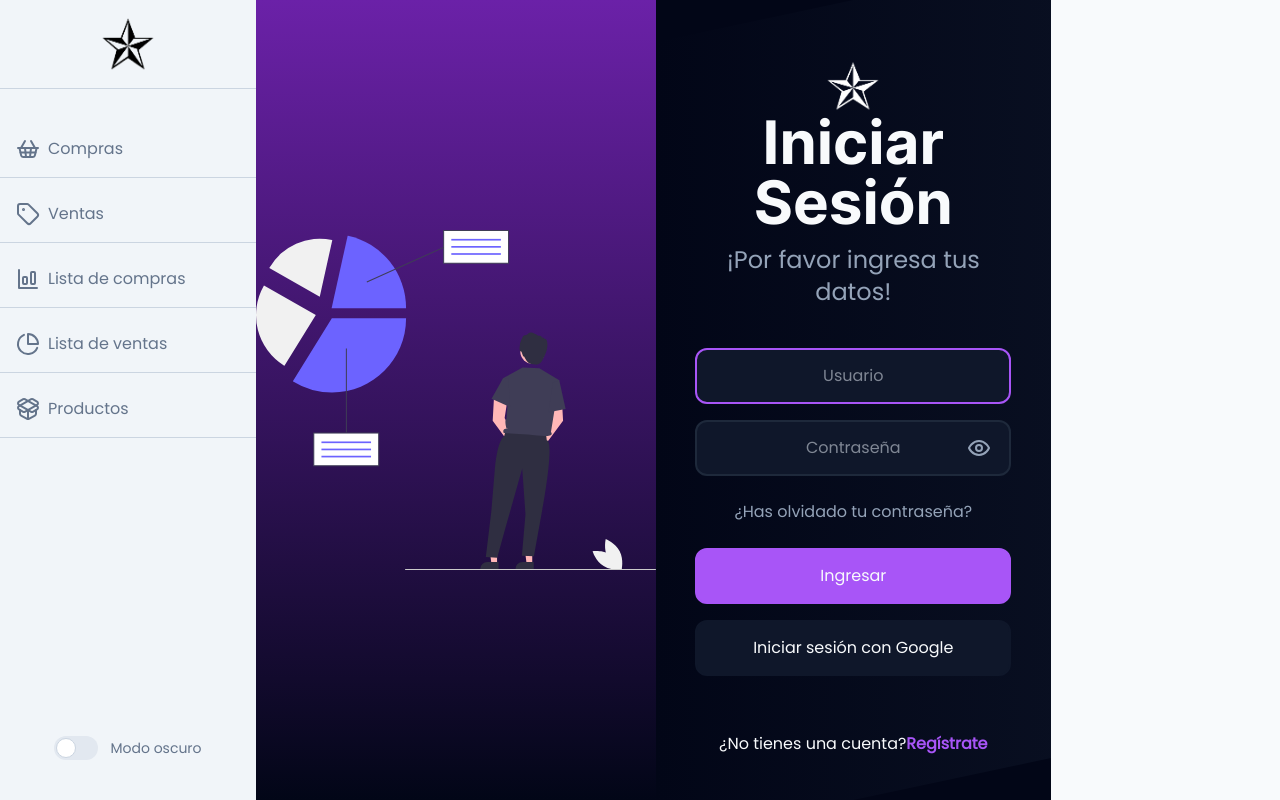
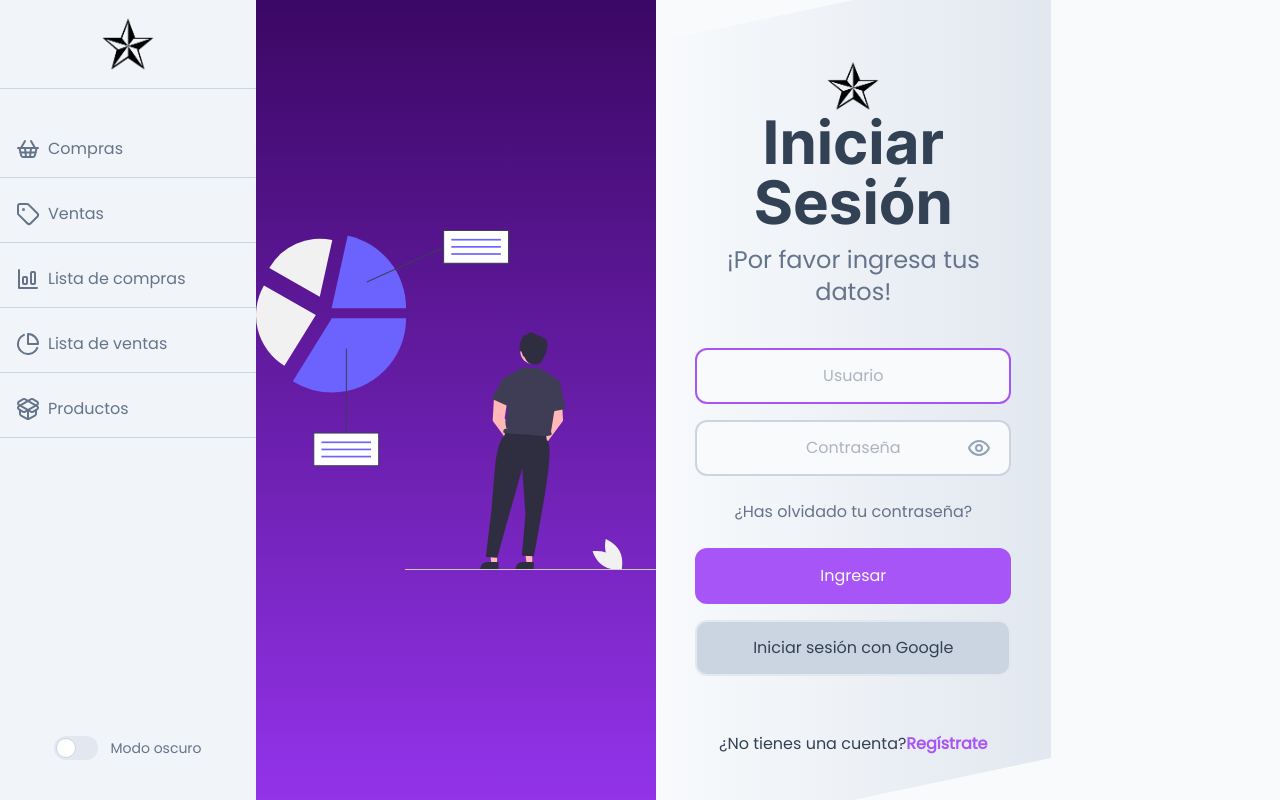
Before and after one commit to puriihuaman/shopping-sales-app, a React (Vite) app in the folder frontend/: page / in a window 1280 px wide. Built offline with nearby package versions, Linux system fonts and the light colour scheme.

Commit message:
style: add classes for dark mode

```diff
--- a/frontend/src/views/LoginView.tsx
+++ b/frontend/src/views/LoginView.tsx
@@ -62,9 +62,9 @@ export const LoginView = () => {
 	}, []);
 
 	return (
-		<main className="bg-slate-950 text-slate-50">
+		<main className="bg-slate-50 text-slate-700 dark:bg-slate-950 dark:text-slate-50 transition-colors duration-300">
 			<section className="flex">
-				<div className="flex-grow min-h-screen flex justify-center items-center max-lg:hidden bg-gradient-to-t from-slate-950 to-purple-800">
+				<div className="flex-grow min-h-screen flex justify-center items-center max-lg:hidden bg-gradient-to-t from-purple-600 to-purple-950">
 					<img
 						src="/assets/images/segment_analysis.svg"
 						alt="segment analysis"
@@ -72,13 +72,13 @@ export const LoginView = () => {
 					/>
 				</div>
 
-				<div className="flex-grow min-h-screen relative z-10 overflow-hidden bg-transparent text-slate-50 after:content-[''] after:absolute after:top-0 after:left-0 after:-z-10 after:w-full after:h-full after:bg-gradient-to-r from-slate-950 to-slate-900/50 after:-skew-y-12">
+				<div className="flex-grow min-h-screen relative z-10 overflow-hidden bg-slate-50 text-current after:content-[''] after:absolute after:top-0 after:left-0 after:-z-10 after:w-full after:h-full after:bg-gradient-to-r from-slate-50 to-slate-200 after:-skew-y-12 dark:bg-slate-950 dark:from-slate-950 dark:to-slate-900/50 transition-all duration-300">
 					<div className="h-full w-[80%] mx-auto flex flex-col justify-center">
 						<div className="self-center pt-14">
 							<img
 								src="/assets/images/logo.png"
 								alt=""
-								className="w-14 invert"
+								className="w-14 dark:invert"
 							/>
 						</div>
 
@@ -86,7 +86,7 @@ export const LoginView = () => {
 							<h1 className="text-5xl font-heading font-bold mb-3 md:text-6xl">
 								Iniciar Sesión
 							</h1>
-							<p className="text-xl mb-10 md:text-2xl text-slate-400">
+							<p className="text-xl mb-10 md:text-2xl text-slate-500 dark:text-slate-400">
 								¡Por favor ingresa tus datos!
 							</p>
 
@@ -103,7 +103,7 @@ export const LoginView = () => {
 										type="text"
 										id="username"
 										name="username"
-										className="w-full p-3.5 text-center border-2 border-slate-800 outline-none rounded-xl bg-slate-900 placeholder:opacity-80 placeholder:text-center focus:border-purple-500 active:border-purple-500"
+										className="w-full p-3.5 text-center text-current bg-slate-50 border-2 border-slate-300 outline-none rounded-xl placeholder:opacity-80 placeholder:text-center focus:border-purple-500 active:border-purple-500 dark:bg-slate-900 dark:border-slate-800 dark:focus:border-purple-500 dark:active:border-purple-500 transition-colors duration-300"
 										autoFocus
 										placeholder="Usuario"
 										value={user.username}
@@ -127,7 +127,7 @@ export const LoginView = () => {
 										type={showPassword ? 'text' : 'password'}
 										id="password"
 										name="password"
-										className="w-full p-3.5 text-center border-2 border-slate-800 outline-none rounded-xl bg-slate-900 placeholder:opacity-80 placeholder:text-center focus:border-purple-500 active:border-purple-500"
+										className="w-full p-3.5 text-center text-current bg-slate-50 border-2 border-slate-300 outline-none rounded-xl placeholder:opacity-80 placeholder:text-center focus:border-purple-500 active:border-purple-500 dark:bg-slate-900 dark:border-slate-800 dark:focus:border-purple-500 dark:active:border-purple-500 transition-colors duration-300"
 										placeholder="Contraseña"
 										value={user.password}
 										onChange={({
@@ -138,14 +138,14 @@ export const LoginView = () => {
 									/>
 
 									<span
-										className="absolute top-[50%] right-4 translate-y-[-50%] w-8 h-8 flex justify-center items-center text-slate-400 cursor-pointer select-none hover:text-slate-50 transition-colors duration-300"
+										className="absolute top-[50%] right-4 translate-y-[-50%] w-8 h-8 flex justify-center items-center text-slate-400 cursor-pointer select-none hover:text-slate-500 dark:hover:text-slate-300 transition-colors duration-300"
 										onClick={handleShowPassword}
 									>
 										<IconSvg iconID="eye" />
 									</span>
 								</fieldset>
 
-								<fieldset className="mb-4 text-center text-base text-slate-400 py-2">
+								<fieldset className="mb-4 text-center text-base text-slate-500 py-2 dark:text-slate-400">
 									<a href="#" className="no-underline hover:underline">
 										¿Has olvidado tu contraseña?
 									</a>
@@ -162,7 +162,7 @@ export const LoginView = () => {
 
 									<button
 										type="button"
-										className="w-full flex justify-center items-center p-3.5 text-base border-2 cursor-pointer rounded-xl bg-slate-900 gap-x-2 border-slate-900 hover:bg-slate-800 hover:border-slate-800 transition-colors duration-300"
+										className="w-full flex justify-center items-center p-3.5 text-base border-2 cursor-pointer rounded-xl bg-slate-300 gap-x-2 border-slate-200 hover:bg-slate-100 hover:text-purple-500 hover:border-current dark:bg-slate-800 dark:border-slate-700 dark:hover:bg-slate-900 dark:hover:border-current transition-colors duration-300"
 									>
 										Iniciar sesión con Google
 									</button>
```
